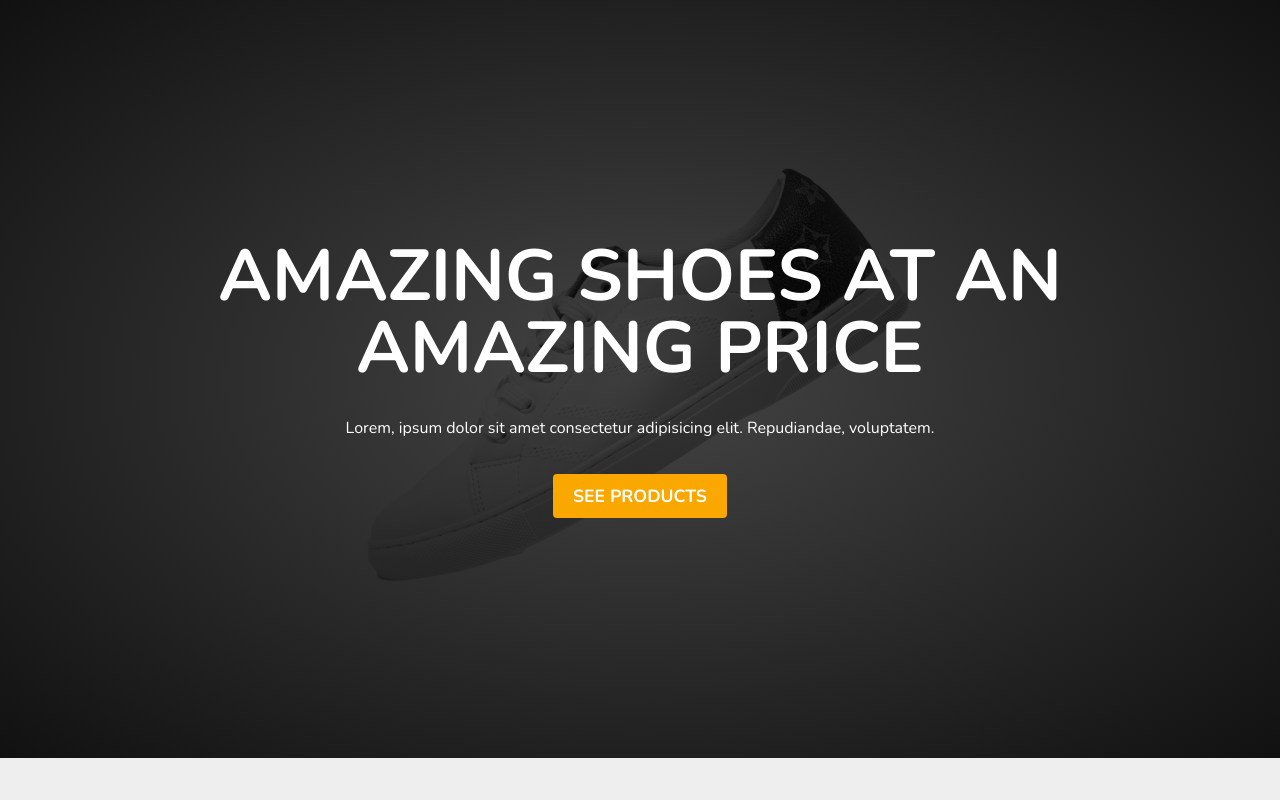
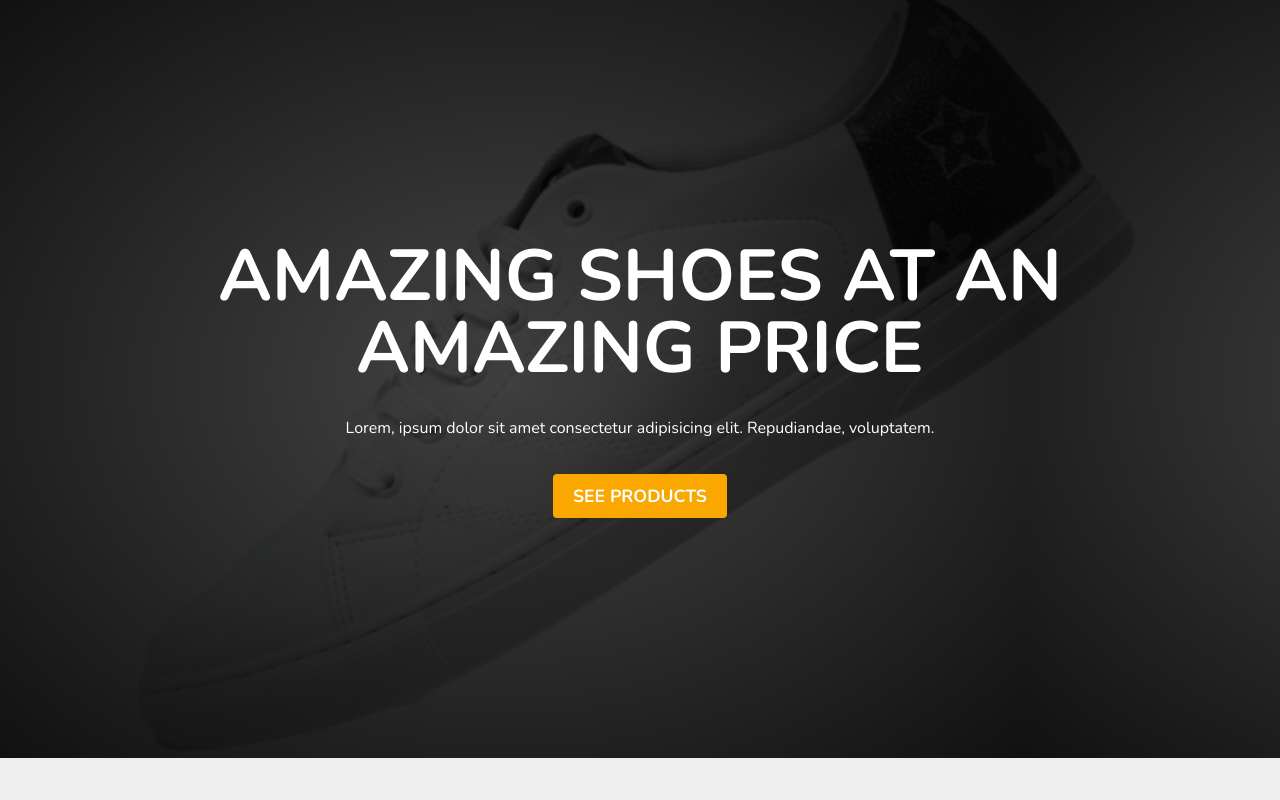
Before and after one commit to amirh39/delta-shoe, a website: page index.html in a window 1280 px wide. Shown: the top 800 px of the page. Drawn offline with nearby package versions, Linux system fonts and the light colour scheme.

Commit message:
Optimized hero image

```diff
--- a/css/main.scss
+++ b/css/main.scss
@@ -110,6 +110,7 @@ section {
       radial-gradient(#444, #111);
     background-blend-mode: multiply;
     background-attachment: fixed;
+    background-size: 80%;
   }
 }
 
```
Also changed, not shown: css/main.css, 1 other file.
